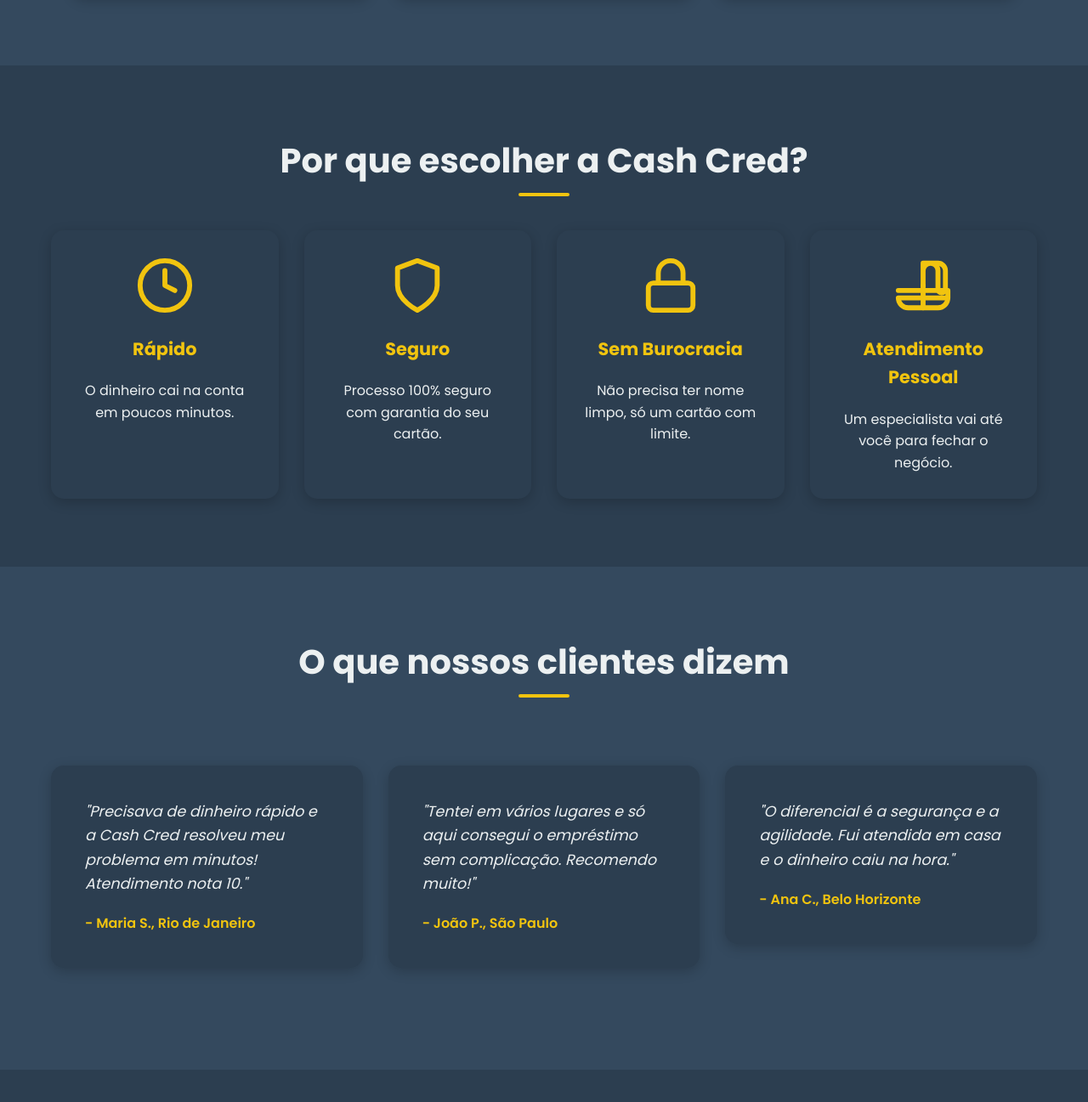
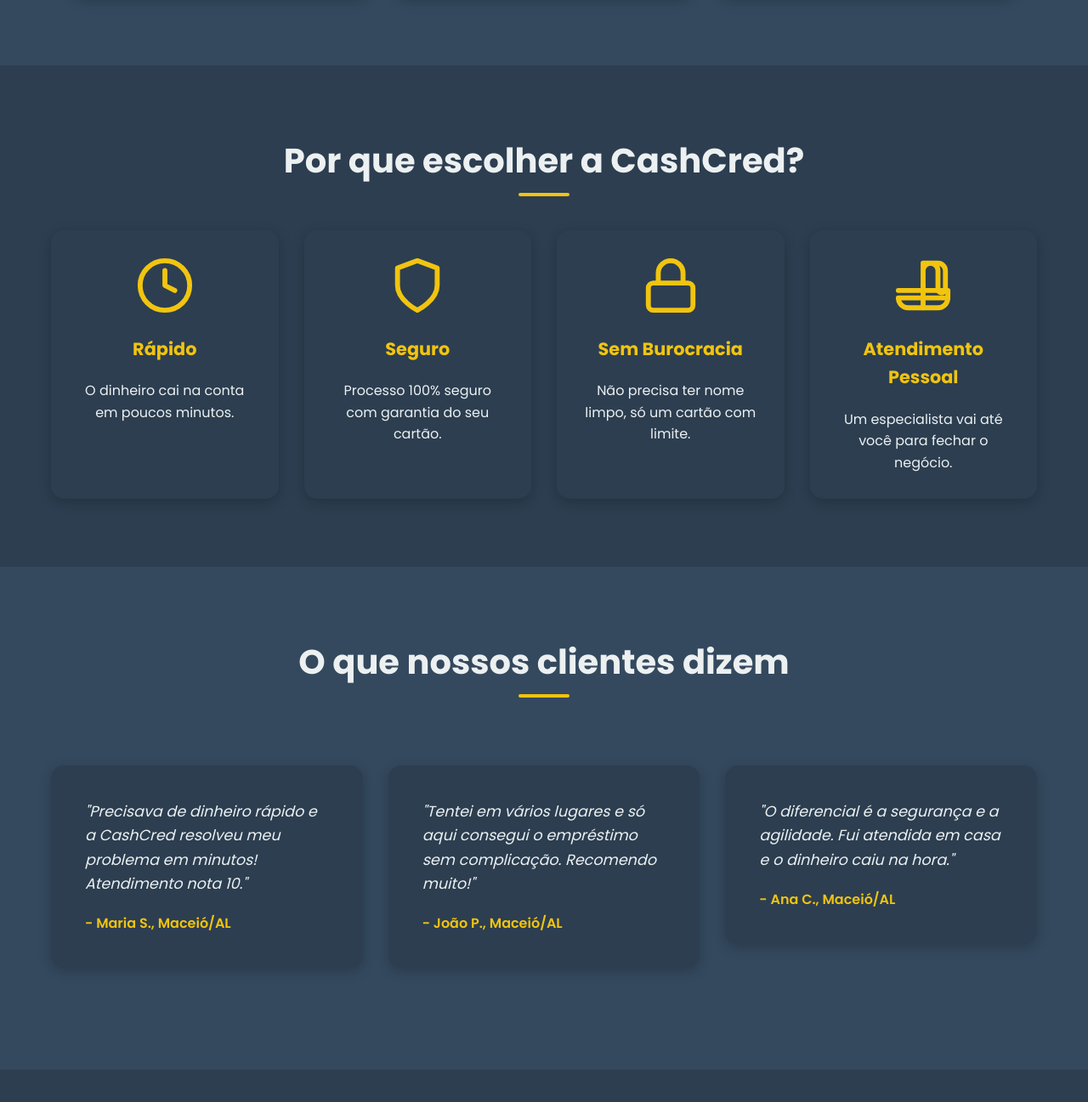
Before and after one commit to HypeWebDev/CashCred, a plain HTML site: page index.html in a window 1280 px wide. Shown: the part 1340-2637 px from the top of the page at 85% size. Drawn offline with nearby package versions, Linux system fonts and the light colour scheme.

Commit message:
Add files via upload

```diff
--- a/index.html
+++ b/index.html
@@ -100,7 +100,7 @@
 
         <section id="advantages" class="section bg-light">
             <div class="container">
-                <h2 class="section-title text-center">Por que escolher a Cash Cred?</h2>
+                <h2 class="section-title text-center">Por que escolher a CashCred?</h2>
                 <div class="advantages-grid">
                     <div class="advantage-item animate__animated animate__fadeInLeft" data-animate-delay="0.2s">
                         <svg class="adv-icon" viewBox="0 0 24 24" fill="none" stroke="#f1c40f" stroke-width="2" stroke-linecap="round" stroke-linejoin="round">
@@ -144,16 +144,16 @@
                 <div class="swiper-container testimonial-slider">
                     <div class="swiper-wrapper">
                         <div class="swiper-slide testimonial-card">
-                            <p>"Precisava de dinheiro rápido e a Cash Cred resolveu meu problema em minutos! Atendimento nota 10."</p>
-                            <span>- Maria S., Rio de Janeiro</span>
+                            <p>"Precisava de dinheiro rápido e a CashCred resolveu meu problema em minutos! Atendimento nota 10."</p>
+                            <span>- Maria S., Maceió/AL</span>
                         </div>
                         <div class="swiper-slide testimonial-card">
                             <p>"Tentei em vários lugares e só aqui consegui o empréstimo sem complicação. Recomendo muito!"</p>
-                            <span>- João P., São Paulo</span>
+                            <span>- João P., Maceió/AL</span>
                         </div>
                         <div class="swiper-slide testimonial-card">
                             <p>"O diferencial é a segurança e a agilidade. Fui atendida em casa e o dinheiro caiu na hora."</p>
-                            <span>- Ana C., Belo Horizonte</span>
+                            <span>- Ana C., Maceió/AL</span>
                         </div>
                     </div>
                     <div class="swiper-pagination"></div>
```
